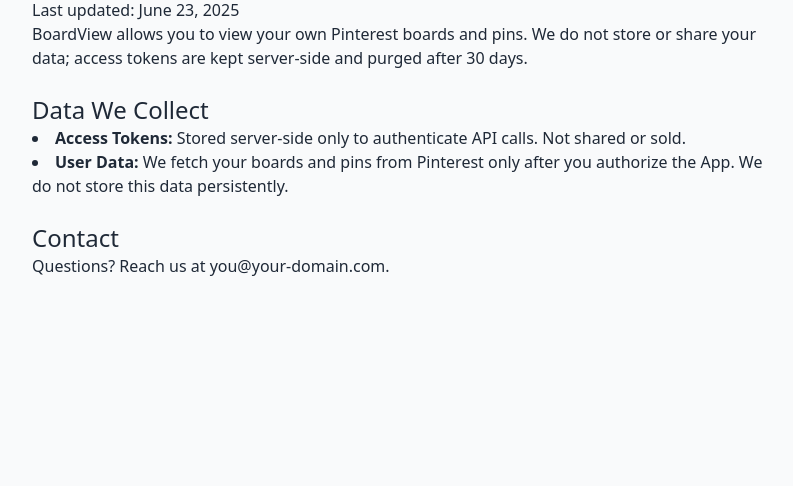
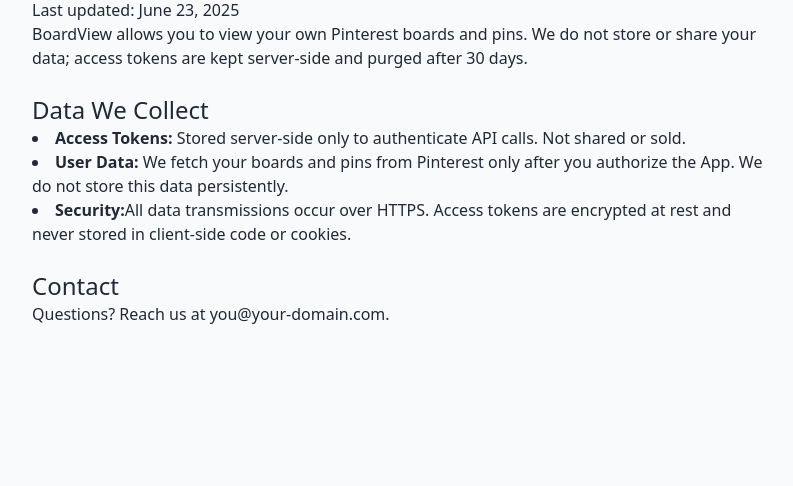
Before and after one commit to Sleevelesss/BoardView, a Flask app: page /privacy in a window 1280 px wide. Shown: the part 130-616 px from the top of the page, without its empty margins (240-1033 px from the left). Run offline with Flask 3, Linux system fonts and the light colour scheme; some libraries are stand-ins or nearby versions.

Commit message:
security

```diff
--- a/templates/privacy.html
+++ b/templates/privacy.html
@@ -8,6 +8,7 @@
   <ul class="list-disc list-inside">
     <li><strong>Access Tokens:</strong> Stored server-side only to authenticate API calls. Not shared or sold.</li>
     <li><strong>User Data:</strong> We fetch your boards and pins from Pinterest only after you authorize the App. We do not store this data persistently.</li>
+	<li><strong>Security:</strong>All data transmissions occur over HTTPS. Access tokens are encrypted at rest and never stored in client-side code or cookies.</li>
   </ul>
   <h2 class="text-2xl mt-6">Contact</h2>
   <p>Questions? Reach us at <a href="mailto:questslayer99@gmail.com">you@your-domain.com</a>.</p>
```
